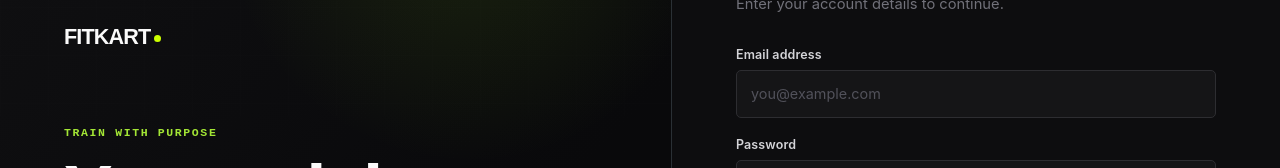
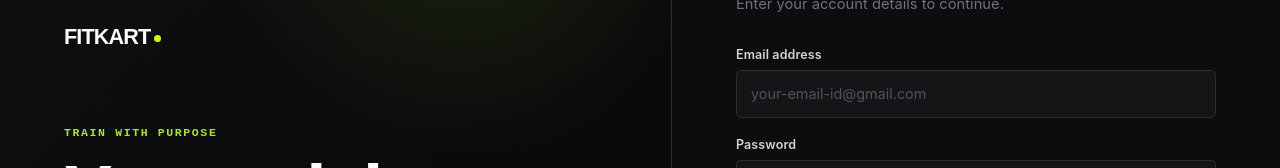
Before and after one commit to Md-Afshan/fitkart-frontend, a React (Vite) app: page /login in a window 1280 px wide. Shown: the part 281-449 px from the top of the page. Built offline with nearby package versions, Linux system fonts and the light colour scheme.

Commit message:
Improved Accessibility and Edge States

```diff
--- a/src/pages/admin/AdminProductFormPage.jsx
+++ b/src/pages/admin/AdminProductFormPage.jsx
@@ -625,6 +625,7 @@ const AdminProductFormPage = () => {
                           type="button"
                           className="admin-product-image-card__delete"
                           onClick={() => handleImageDelete(image.id)}
+                          aria-label={`Delete image ${image.id}`}
                           disabled={deletingImageId === image.id}
                         >
                           {deletingImageId === image.id
--- a/src/pages/customer/CartPage.jsx
+++ b/src/pages/customer/CartPage.jsx
@@ -333,6 +333,7 @@ const CartPage = () => {
                         type="button"
                         className="cart-item__remove"
                         onClick={() => handleRemove(item)}
+                        aria-label={`Remove ${item.productName} from cart`}
                         disabled={isUpdating}
                       >
                         {isUpdating
--- a/src/pages/customer/LoginPage.jsx
+++ b/src/pages/customer/LoginPage.jsx
@@ -150,7 +150,7 @@ const LoginPage = () => {
                   autoComplete="email"
                   value={form.email}
                   onChange={handleChange}
-                  placeholder="you@example.com"
+                  placeholder="your-email-id@gmail.com"
                   disabled={loading}
                   required
                 />
--- a/src/pages/customer/ProductDetailsPage.jsx
+++ b/src/pages/customer/ProductDetailsPage.jsx
@@ -194,6 +194,7 @@ const ProductDetailsPage = () => {
                         : 'product-details__thumbnail'
                     }
                     onClick={() => setSelectedImage(image.url)}
+                    aria-label={`View ${product.name} image ${image.id}`}
                   >
                     <img
                       src={image.url}
--- a/src/pages/customer/RegisterPage.jsx
+++ b/src/pages/customer/RegisterPage.jsx
@@ -178,7 +178,7 @@ const RegisterPage = () => {
                   name="email"
                   value={formData.email}
                   onChange={handleChange}
-                  placeholder="you@example.com"
+                  placeholder="your-email-id@gmail.com"
                   autoComplete="email"
                   required
                 />
```
